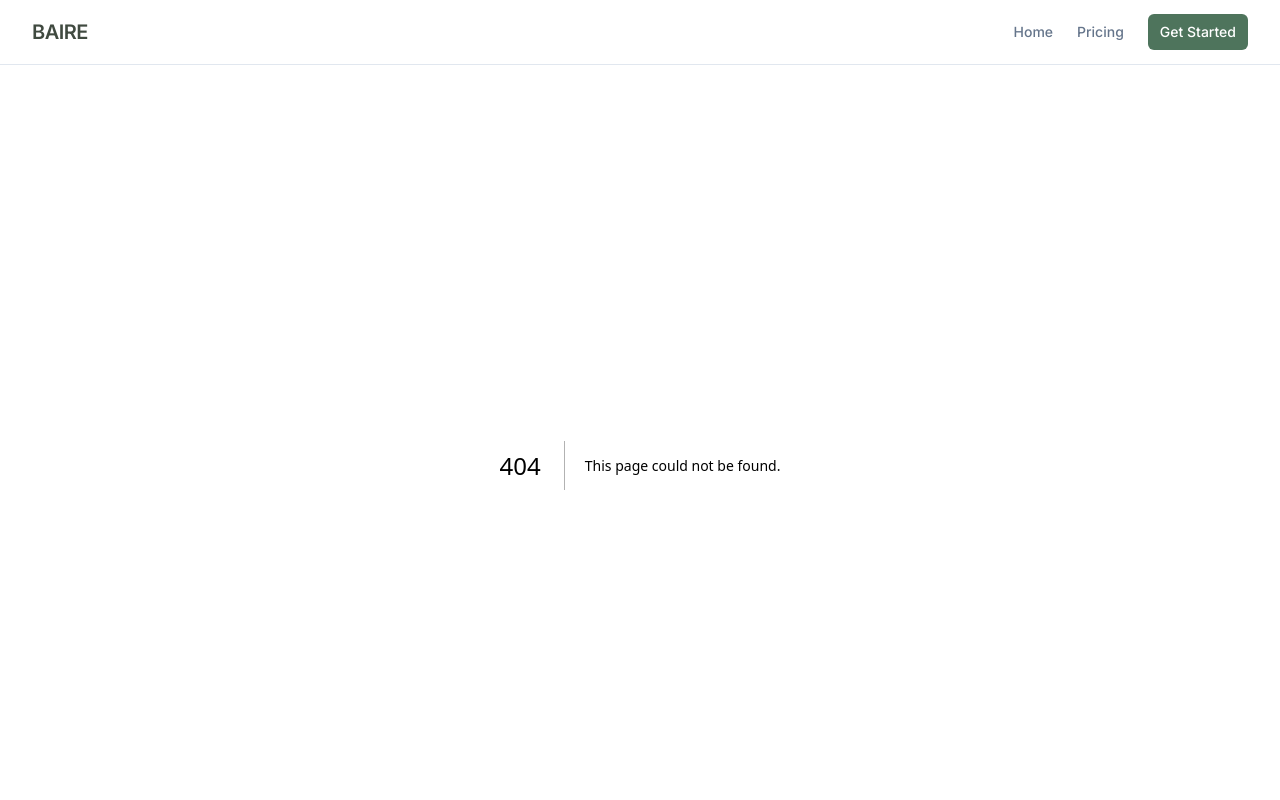
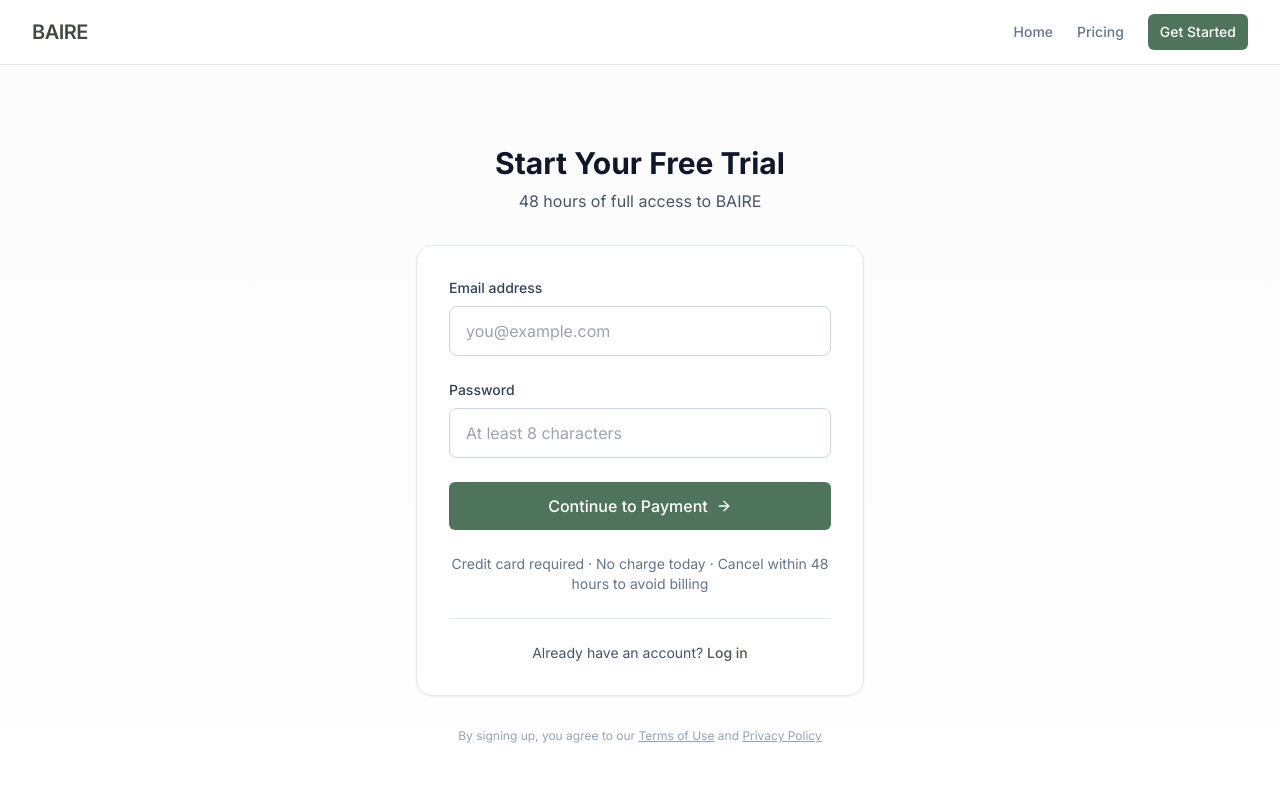
Before and after one commit to geoffbailey114/baireapp, a Next.js app: page /signup in a window 1280 px wide. Before the commit this address had no page. Shown: the top 800 px of the page. Built offline with nearby package versions, Linux system fonts and the light colour scheme.

Commit message:
Create page.tsx

```diff
--- /dev/null
+++ b/app/signup/page.tsx
@@ -0,0 +1,150 @@
+'use client'
+
+import { useState } from 'react'
+import { useRouter } from 'next/navigation'
+import Link from 'next/link'
+import { ArrowRight, Loader2 } from 'lucide-react'
+import { Button } from '@/components/ui/button'
+
+export default function SignupPage() {
+  const router = useRouter()
+  const [email, setEmail] = useState('')
+  const [password, setPassword] = useState('')
+  const [loading, setLoading] = useState(false)
+  const [error, setError] = useState('')
+
+  const handleSubmit = async (e: React.FormEvent) => {
+    e.preventDefault()
+    setLoading(true)
+    setError('')
+
+    try {
+      const res = await fetch('/api/auth/signup', {
+        method: 'POST',
+        headers: { 'Content-Type': 'application/json' },
+        body: JSON.stringify({ email, password }),
+      })
+
+      const data = await res.json()
+
+      if (!res.ok) {
+        throw new Error(data.error || 'Signup failed')
+      }
+
+      // Redirect to checkout to capture card and start trial
+      router.push('/api/stripe/checkout?tier=trial')
+    } catch (err) {
+      setError(err instanceof Error ? err.message : 'Something went wrong')
+    } finally {
+      setLoading(false)
+    }
+  }
+
+  return (
+    <div className="min-h-screen bg-gradient-to-b from-sage-50/50 to-white py-20">
+      <div className="container">
+        <div className="mx-auto max-w-md">
+          <div className="text-center mb-8">
+            <h1 className="text-3xl font-bold text-slate-900">
+              Start Your Free Trial
+            </h1>
+            <p className="mt-2 text-slate-600">
+              48 hours of full access to BAIRE
+            </p>
+          </div>
+
+          <div className="bg-white rounded-2xl border border-slate-200 p-8 shadow-sm">
+            <form onSubmit={handleSubmit} className="space-y-6">
+              <div>
+                <label
+                  htmlFor="email"
+                  className="block text-sm font-medium text-slate-700 mb-2"
+                >
+                  Email address
+                </label>
+                <input
+                  id="email"
+                  type="email"
+                  required
+                  value={email}
+                  onChange={(e) => setEmail(e.target.value)}
+                  className="w-full px-4 py-3 rounded-lg border border-slate-300 focus:ring-2 focus:ring-sage-500 focus:border-sage-500 outline-none transition-colors"
+                  placeholder="you@example.com"
+                />
+              </div>
+
+              <div>
+                <label
+                  htmlFor="password"
+                  className="block text-sm font-medium text-slate-700 mb-2"
+                >
+                  Password
+                </label>
+                <input
+                  id="password"
+                  type="password"
+                  required
+                  minLength={8}
+                  value={password}
+                  onChange={(e) => setPassword(e.target.value)}
+                  className="w-full px-4 py-3 rounded-lg border border-slate-300 focus:ring-2 focus:ring-sage-500 focus:border-sage-500 outline-none transition-colors"
+                  placeholder="At least 8 characters"
+                />
+              </div>
+
+              {error && (
+                <div className="p-3 rounded-lg bg-red-50 border border-red-200 text-red-700 text-sm">
+                  {error}
+                </div>
+              )}
+
+              <Button
+                type="submit"
+                size="xl"
+                className="w-full"
+                disabled={loading}
+              >
+                {loading ? (
+                  <>
+                    <Loader2 className="mr-2 h-4 w-4 animate-spin" />
+                    Creating account...
+                  </>
+                ) : (
+                  <>
+                    Continue to Payment
+                    <ArrowRight className="ml-2 h-4 w-4" />
+                  </>
+                )}
+              </Button>
+            </form>
+
+            <div className="mt-6 text-center">
+              <p className="text-sm text-slate-500">
+                Credit card required · No charge today · Cancel within 48 hours to avoid billing
+              </p>
+            </div>
+
+            <div className="mt-6 pt-6 border-t border-slate-200 text-center">
+              <p className="text-sm text-slate-600">
+                Already have an account?{' '}
+                <Link href="/login" className="text-sage-600 hover:text-sage-700 font-medium">
+                  Log in
+                </Link>
+              </p>
+            </div>
+          </div>
+
+          {/* Trust indicators */}
+          <div className="mt-8 text-center">
+            <p className="text-xs text-slate-400">
+              By signing up, you agree to our{' '}
+              <Link href="/terms" className="underline hover:text-slate-600">Terms of Use</Link>
+              {' '}and{' '}
+              <Link href="/privacy" className="underline hover:text-slate-600">Privacy Policy</Link>
+            </p>
+          </div>
+        </div>
+      </div>
+    </div>
+  )
+}
```
